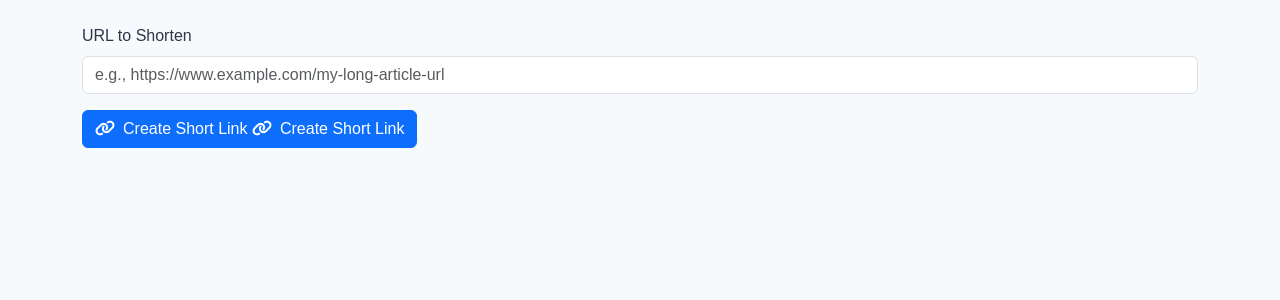
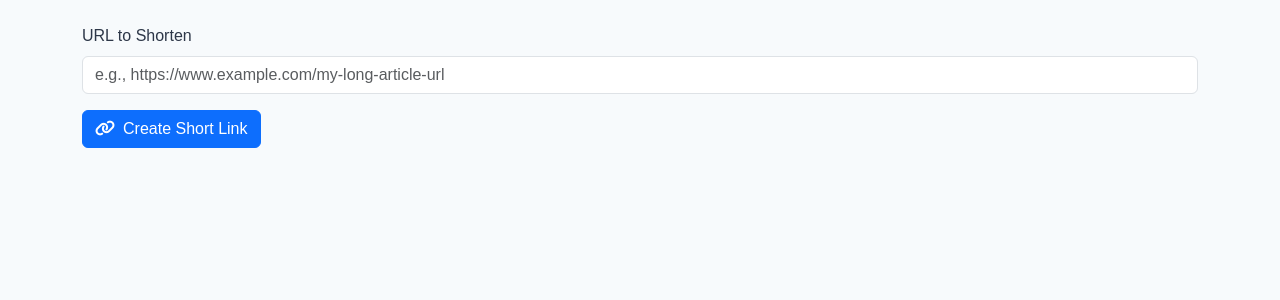
Before and after one commit to sumanurawat/phoenix, a Flask app: page /apps/deeplink/profile/converter in a window 1280 px wide. Shown: the part 110-410 px from the top of the page. Run offline with Flask 3, Linux system fonts and the light colour scheme; the visitor is signed in with stand-in values (Sample User, id 1).

Commit message:
Update templates/user_deeplink_converter.html
Co-authored-by: Copilot <175728472+Copilot@users.noreply.github.com>

```diff
--- a/templates/user_deeplink_converter.html
+++ b/templates/user_deeplink_converter.html
@@ -36,7 +36,6 @@
         <input type="url" class="form-control" id="original_url" name="original_url" value="{{ original_url or '' }}" required placeholder="e.g., https://www.example.com/my-long-article-url">
       </div>
       <button type="submit" class="btn btn-primary">
-        <i class="fas fa-link me-2"></i>Create Short Link
         <i class="fas fa-link me-2"></i>Create Short Link
       </button>
     </form>
```
